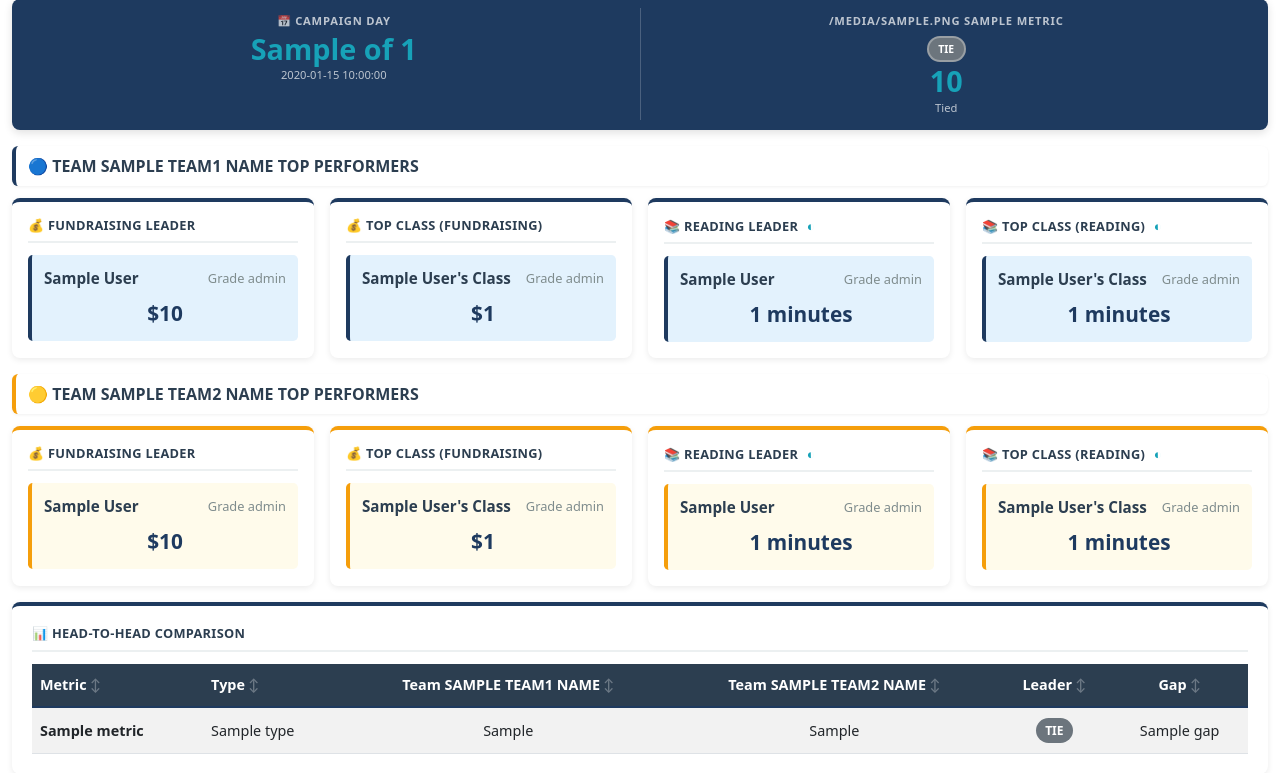
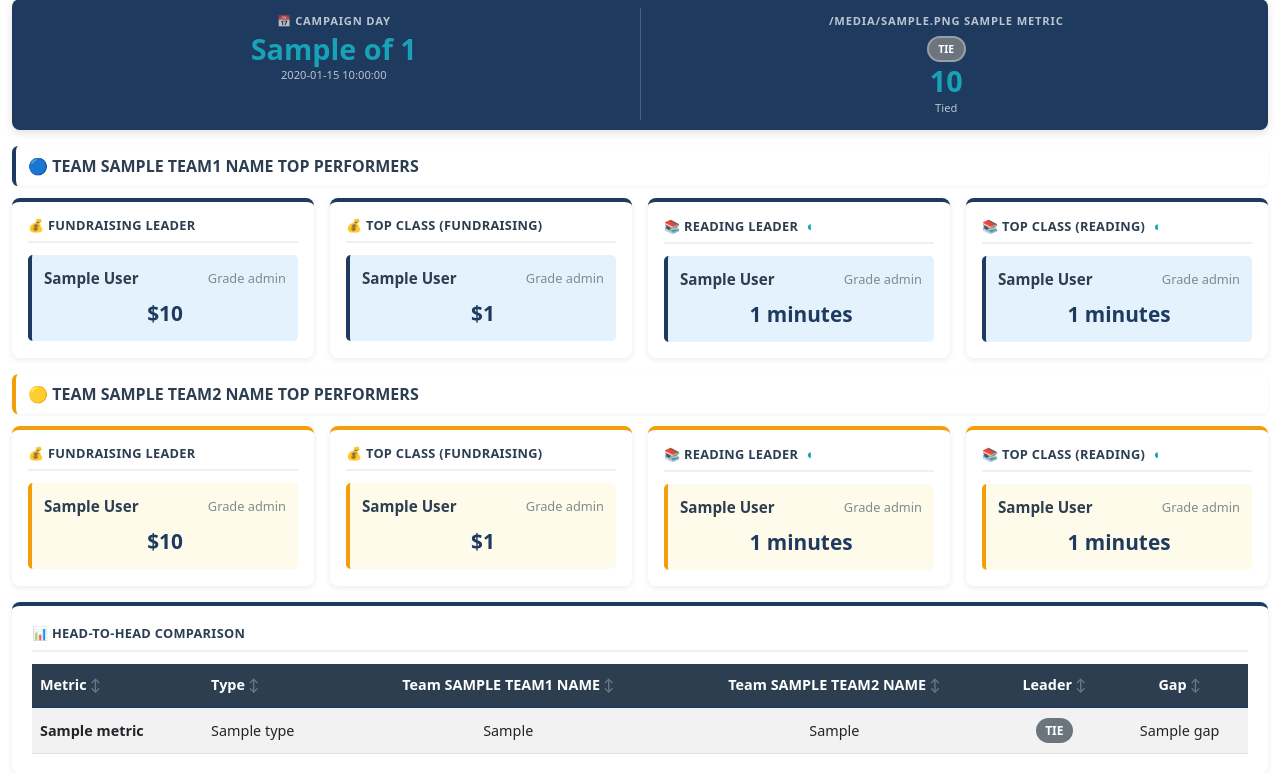
Before and after one commit to stevensouza/readathon, a Flask app: template templates/teams.html in a window 1280 px wide. Shown: the part 165-938 px from the top of the page. Run offline with Flask 3, Linux system fonts and the light colour scheme; the template is opened without the code that fills it: most values are stand-ins (such as "Sample title", 1, 10 or a date in 2020); data that the repository does not hold is empty; parts of the project's set-up code (start-up, migrations or seed data) failed here and were passed over; some libraries are stand-ins or nearby versions.

Commit message:
Fix content regression tests and Teams template grammar
Phase 1 complete: All 12 content regression tests now passing (100%)

Test fixes:
- Fixed card indexing to use correct positions (card[2] for reading leader)
- Updated color bonus test to expect 90 min (base reading, no bonus in aggregation)
- Fixed minutes total test to check for "3 hrs" (displayed in hours, not minutes)
- Added detailed comments explaining calculations and expected values

Template fixes:
- Removed awkward "'s Class" suffix from all 4 TOP CLASS cards
- Now displays "class3, class4" instead of "class3, class4's Class"
- Matches grammar fix already applied to Grade Level page

Test results:
- All 12 content regression tests passing ✅
- All 413 total tests passing ✅
- Tests now accurately verify exact content from sample database

Key learnings documented:
- Card order: Fundraising Leader, TOP CLASS (Fundraising), Reading Leader, TOP CLASS (Reading)
- TOP CLASS cards show base minutes (90), not with color bonus (+10)
- Comparison table displays in hours format (3 hrs), not minutes (190 min)
- BeautifulSoup indexing requires understanding actual HTML structure

This completes Phase 1 of regression test improvements. Tests now validate
exact content (student/class names, amounts, tie handling) instead of just
checking for presence of structural elements.

🤖 Generated with [Claude Code](https://claude.com/claude-code)

Co-Authored-By: Claude <noreply@anthropic.com>

```diff
--- a/templates/teams.html
+++ b/templates/teams.html
@@ -566,7 +566,7 @@
             </h6>
             <div class="leader-card leader-card-kitsko">
                 <div class="leader-name-row">
-                    <span class="leader-name">{{ top_performers[team1_name].top_class_fundraising.display_name }}'s Class</span>
+                    <span class="leader-name">{{ top_performers[team1_name].top_class_fundraising.display_name }}</span>
                     <span class="leader-meta">Grade {{ top_performers[team1_name].top_class_fundraising.grade_level }}</span>
                 </div>
                 <div class="leader-value">${{ "{:,.0f}".format(top_performers[team1_name].top_class_fundraising.total_fundraising) }}</div>
@@ -598,7 +598,7 @@
             </h6>
             <div class="leader-card leader-card-kitsko">
                 <div class="leader-name-row">
-                    <span class="leader-name">{{ top_performers[team1_name].top_class_reading.display_name }}'s Class</span>
+                    <span class="leader-name">{{ top_performers[team1_name].top_class_reading.display_name }}</span>
                     <span class="leader-meta">Grade {{ top_performers[team1_name].top_class_reading.grade_level }}</span>
                 </div>
                 <div class="leader-value">{{ "{:,}".format(top_performers[team1_name].top_class_reading.total_minutes|int) }} minutes</div>
@@ -634,7 +634,7 @@
             </h6>
             <div class="leader-card leader-card-staub">
                 <div class="leader-name-row">
-                    <span class="leader-name">{{ top_performers[team2_name].top_class_fundraising.display_name }}'s Class</span>
+                    <span class="leader-name">{{ top_performers[team2_name].top_class_fundraising.display_name }}</span>
                     <span class="leader-meta">Grade {{ top_performers[team2_name].top_class_fundraising.grade_level }}</span>
                 </div>
                 <div class="leader-value">${{ "{:,.0f}".format(top_performers[team2_name].top_class_fundraising.total_fundraising) }}</div>
@@ -666,7 +666,7 @@
             </h6>
             <div class="leader-card leader-card-staub">
                 <div class="leader-name-row">
-                    <span class="leader-name">{{ top_performers[team2_name].top_class_reading.display_name }}'s Class</span>
+                    <span class="leader-name">{{ top_performers[team2_name].top_class_reading.display_name }}</span>
                     <span class="leader-meta">Grade {{ top_performers[team2_name].top_class_reading.grade_level }}</span>
                 </div>
                 <div class="leader-value">{{ "{:,}".format(top_performers[team2_name].top_class_reading.total_minutes|int) }} minutes</div>
```
Also changed, not shown: tests/test_teams_content_regression.py (+23 -20 lines).
